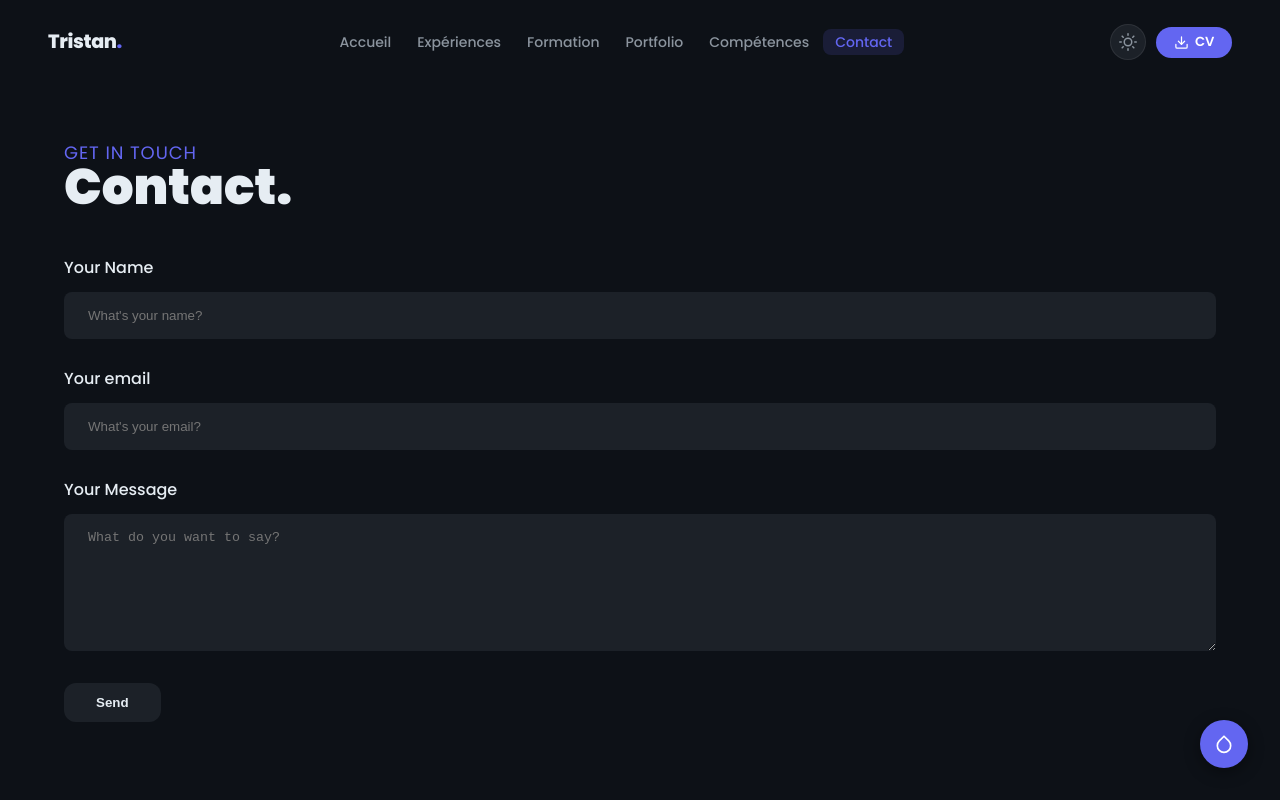
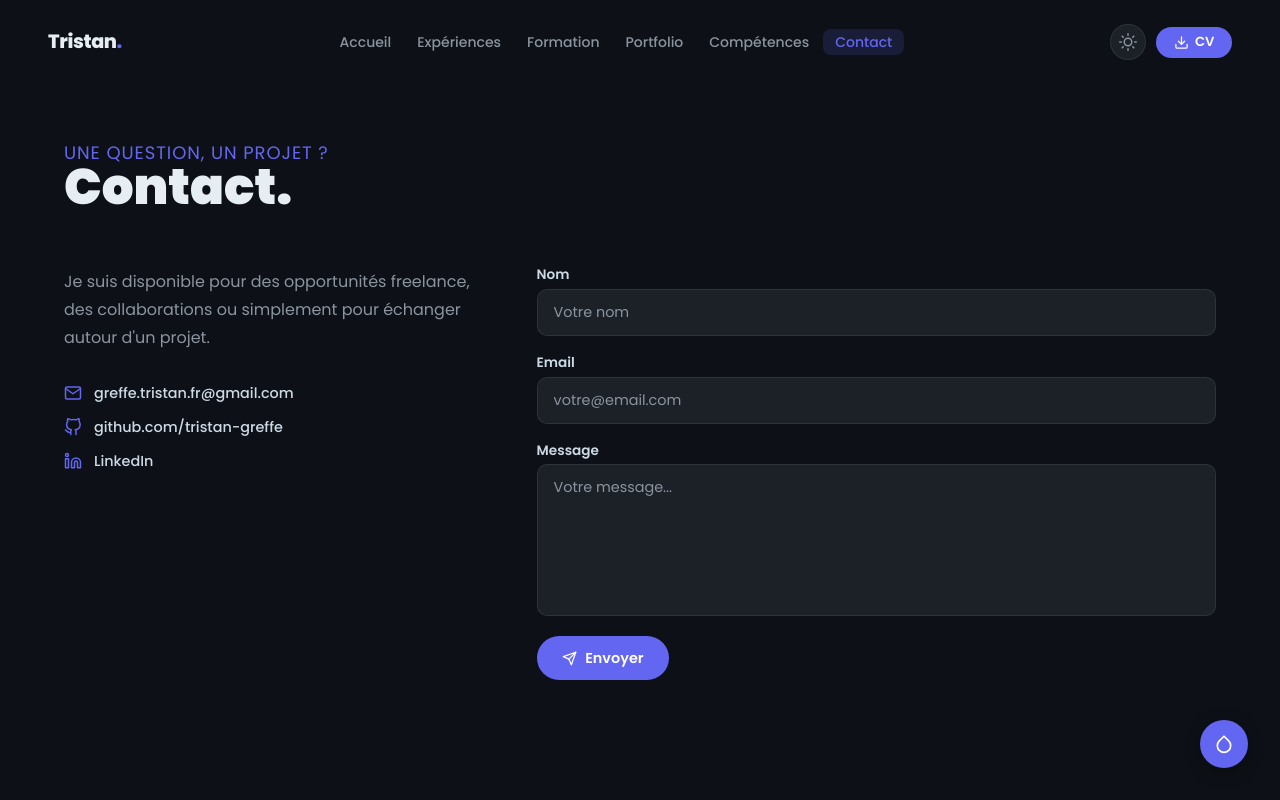
Before and after one commit to tristan-greffe/portfolio, a React (Create React App) app: page /#/contact in a window 1280 px wide. Built offline with nearby package versions, Linux system fonts and the light colour scheme.

Commit message:
chore: redesign contact page with two-column layout and styled form

```diff
--- a/src/pages/Contact.jsx
+++ b/src/pages/Contact.jsx
@@ -1,7 +1,146 @@
-import ContactSection from '../components/Contact'
+import { useState, useRef } from 'react'
+import { motion } from 'framer-motion'
+import emailjs from '@emailjs/browser'
+import { toast, ToastContainer } from 'react-toastify'
+import { FiMail, FiSend, FiGithub, FiLinkedin } from 'react-icons/fi'
+import 'react-toastify/dist/ReactToastify.css'
+
+const SOCIAL_LINKS = [
+  {
+    icon: FiMail,
+    label: 'greffe.tristan.fr@gmail.com',
+    href: 'mailto:greffe.tristan.fr@gmail.com'
+  },
+  {
+    icon: FiGithub,
+    label: 'github.com/tristan-greffe',
+    href: 'https://github.com/tristan-greffe'
+  },
+  {
+    icon: FiLinkedin,
+    label: 'LinkedIn',
+    href: '#'
+  },
+]
 
 const Contact = () => {
-  return <ContactSection />
+  const formRef = useRef()
+  const [form, setForm] = useState({ name: '', email: '', message: '' })
+  const [loading, setLoading] = useState(false)
+
+  const handleChange = (e) => {
+    const { name, value } = e.target
+    setForm({ ...form, [name]: value })
+  }
+
+  const handleSubmit = async (e) => {
+    e.preventDefault()
+    setLoading(true)
+    try {
+      await emailjs.send(
+        'service_bh1ctsr',
+        'template_cfqotnu',
+        { name: form.name, email: form.email, message: form.message },
+        'AH5MnZz2MQzRzTaZk'
+      )
+      setLoading(false)
+      toast.success('Message envoyé ! Je vous répondrai rapidement.')
+      setForm({ name: '', email: '', message: '' })
+    } catch {
+      setLoading(false)
+      toast.error('Une erreur est survenue. Réessayez plus tard.')
+    }
+  }
+
+  return (
+    <section id="contact">
+      <motion.div
+        className="section-header"
+        initial={{ opacity: 0, y: 20 }}
+        whileInView={{ opacity: 1, y: 0 }}
+        viewport={{ once: true }}
+        transition={{ duration: 0.5 }}
+      >
+        <p>Une question, un projet ?</p>
+        <h2>Contact.</h2>
+      </motion.div>
+
+      <div className="contact-layout">
+        <motion.div
+          className="contact-info"
+          initial={{ opacity: 0, x: -30 }}
+          whileInView={{ opacity: 1, x: 0 }}
+          viewport={{ once: true }}
+          transition={{ duration: 0.5 }}
+        >
+          <p className="contact-info__text">
+            Je suis disponible pour des opportunités freelance, des collaborations
+            ou simplement pour échanger autour d'un projet.
+          </p>
+          <div className="contact-info__links">
+            {SOCIAL_LINKS.map((s) => (
+              <a key={s.label} href={s.href} target="_blank" rel="noreferrer" className="contact-info__link">
+                <s.icon size={18} />
+                <span>{s.label}</span>
+              </a>
+            ))}
+          </div>
+        </motion.div>
+
+        <motion.form
+          ref={formRef}
+          className="contact-form"
+          onSubmit={handleSubmit}
+          initial={{ opacity: 0, x: 30 }}
+          whileInView={{ opacity: 1, x: 0 }}
+          viewport={{ once: true }}
+          transition={{ duration: 0.5 }}
+        >
+          <div className="contact-form__field">
+            <label htmlFor="cf-name">Nom</label>
+            <input
+              id="cf-name"
+              type="text"
+              name="name"
+              value={form.name}
+              onChange={handleChange}
+              placeholder="Votre nom"
+              required
+            />
+          </div>
+          <div className="contact-form__field">
+            <label htmlFor="cf-email">Email</label>
+            <input
+              id="cf-email"
+              type="email"
+              name="email"
+              value={form.email}
+              onChange={handleChange}
+              placeholder="votre@email.com"
+              required
+            />
+          </div>
+          <div className="contact-form__field">
+            <label htmlFor="cf-message">Message</label>
+            <textarea
+              id="cf-message"
+              name="message"
+              rows={6}
+              value={form.message}
+              onChange={handleChange}
+              placeholder="Votre message..."
+              required
+            />
+          </div>
+          <button type="submit" className="btn btn--primary" disabled={loading}>
+            {loading ? 'Envoi en cours…' : <><FiSend size={15} /> Envoyer</>}
+          </button>
+        </motion.form>
+      </div>
+
+      <ToastContainer position="bottom-center" theme="colored" autoClose={5000} />
+    </section>
+  )
 }
 
 export default Contact
--- a/src/scss/components/contact.scss
+++ b/src/scss/components/contact.scss
@@ -1,40 +1,95 @@
-form {
-  margin-top: 3rem;
+.contact-layout {
+  margin-top: 3.5rem;
+  display: grid;
+  gap: 3rem;
+
+  @include desktop-screen {
+    grid-template-columns: 1fr 1.6fr;
+    align-items: start;
+  }
+}
+
+.contact-info__text {
+  font-size: 1rem;
+  line-height: 1.75;
+  color: var(--text-muted);
+  margin-bottom: 2rem;
+}
+
+.contact-info__links {
   display: flex;
   flex-direction: column;
-  gap: 2rem;
+  gap: 1rem;
+}
+
+.contact-info__link {
+  display: flex;
+  align-items: center;
+  gap: 0.75rem;
+  color: var(--text-secondary);
+  text-decoration: none;
+  font-size: 0.9rem;
+  font-weight: 500;
+  transition: color 0.2s;
+
+  &:hover {
+    color: var(--accent);
+  }
+
+  svg {
+    flex-shrink: 0;
+    color: var(--accent);
+  }
+}
+
+.contact-form {
+  display: flex;
+  flex-direction: column;
+  gap: 1.25rem;
+}
+
+.contact-form__field {
+  display: flex;
+  flex-direction: column;
+  gap: 0.45rem;
+
   label {
-    display: flex;
-    flex-direction: column;
-    span {
-      margin-bottom: 1rem;
-      font-weight: 500;
-      color: var(--text-primary);
+    font-size: 0.85rem;
+    font-weight: 600;
+    color: var(--text-secondary);
+  }
+
+  input,
+  textarea {
+    padding: 0.75rem 1rem;
+    border-radius: 0.625rem;
+    border: 1.5px solid var(--border);
+    background: var(--bg-card);
+    color: var(--text-primary);
+    font-size: 0.9rem;
+    font-family: inherit;
+    transition: border-color 0.2s, box-shadow 0.2s;
+    outline: none;
+    resize: none;
+    width: 100%;
+
+    &::placeholder {
+      color: var(--text-muted);
     }
-    input, textarea {
-      color: var(--text-primary);
-      border-radius: 0.5rem;
-      border-style: none;
-      background-color: var(--bg-card);
-      padding-left: 1.5rem;
-      padding-right: 1.5rem;
-      padding-top: 1rem;
-      padding-bottom: 1rem;
-      font-weight: 500;
-      outline: 2px solid transparent;
-      outline-offset: 2px;
+
+    &:focus {
+      border-color: var(--accent);
+      box-shadow: 0 0 0 3px var(--accent-muted);
     }
   }
-  button {
-    width: fit-content;
-    border-radius: 0.75rem;
-    background-color: var(--bg-card);
-    padding-left: 2rem;
-    padding-right: 2rem;
-    padding-top: 0.75rem;
-    padding-bottom: 0.75rem;
-    font-weight: 700;
-    color: var(--text-primary);
-    border: none;
+}
+
+.contact-form .btn {
+  align-self: flex-start;
+
+  &:disabled {
+    opacity: 0.6;
+    cursor: not-allowed;
+    transform: none;
   }
 }
```
